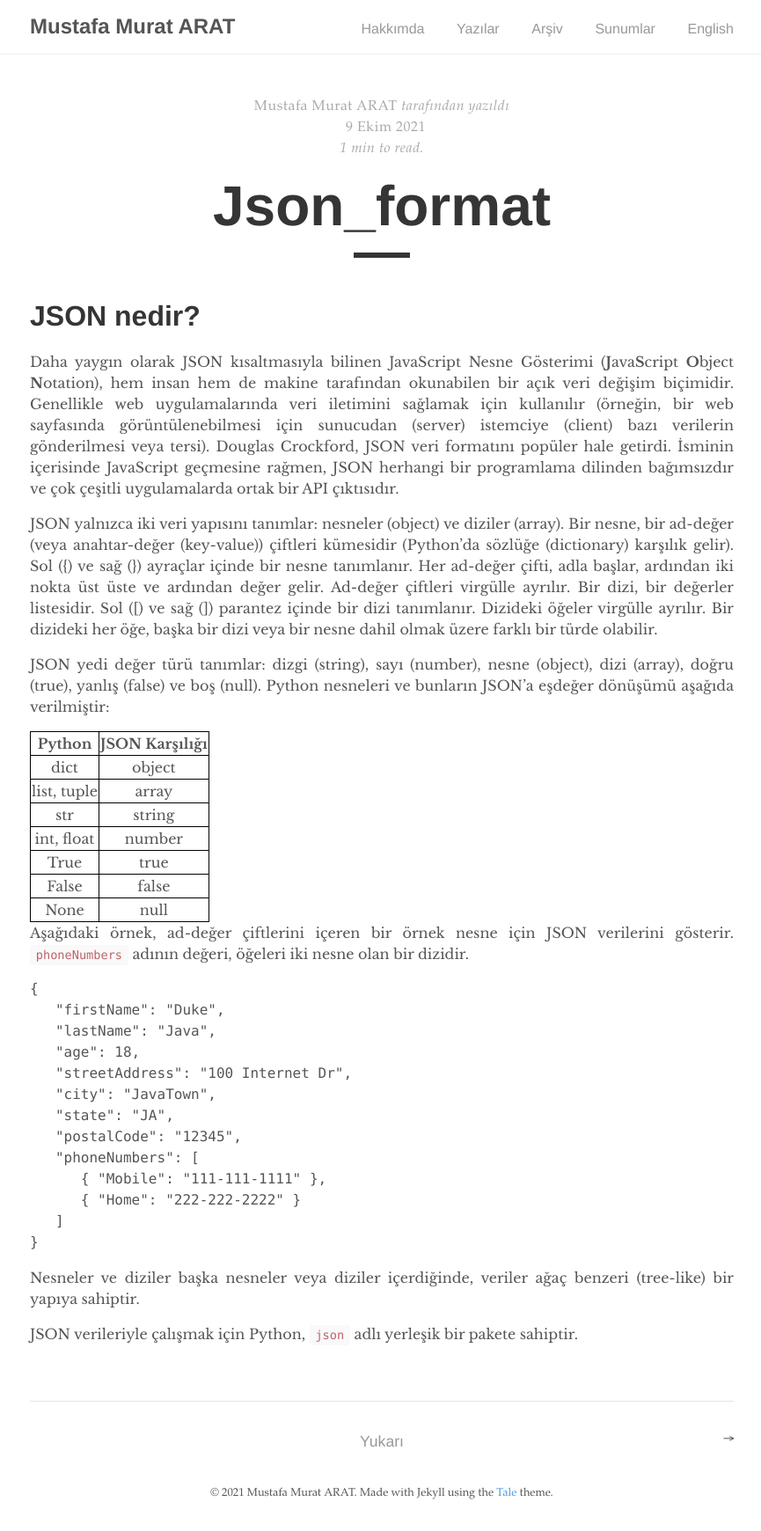
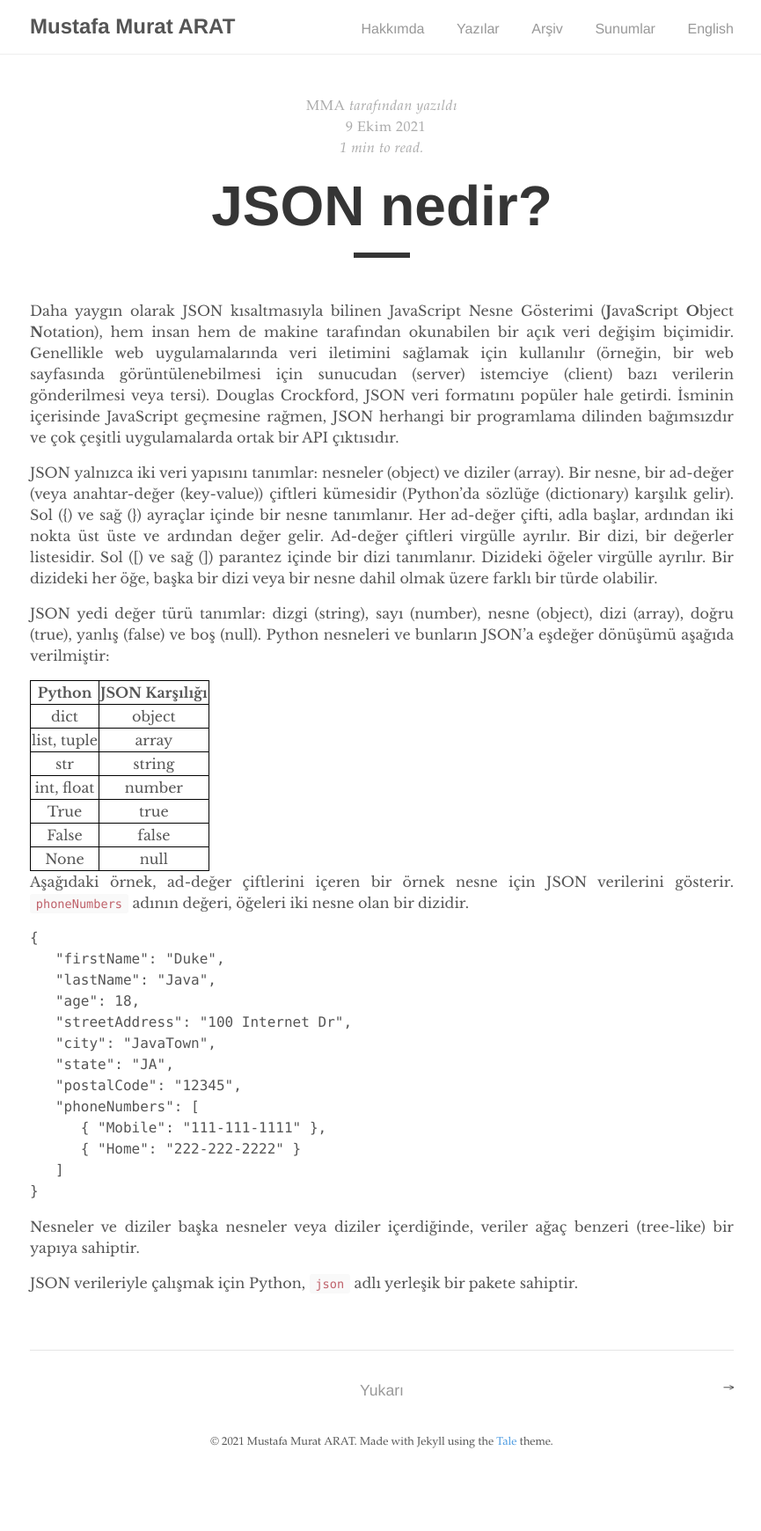
Before and after one commit to mmuratarat/turkish, a Jekyll site: the page built from _posts/2021-10-09-JSON_format.md, in a window 1280 px wide. Shown: the whole page at 88% size, without its empty margins (206-1071 px from the left). Built offline with Jekyll 4.4.1, drawn with Linux system fonts in a browser that asks for light colours; our own code applies the rules of GitHub Pages for plain Markdown files; comment, search, counter and statistics services are not loaded; after the commit the page ends 1682 px from its top, so only the background shows below that.

Commit message:
Update 2021-10-09-JSON_format.md

```diff
--- a/_posts/2021-10-09-JSON_format.md
+++ b/_posts/2021-10-09-JSON_format.md
@@ -1,5 +1,9 @@
-# JSON nedir?
-
+---
+layout: post
+title:  "JSON nedir?"
+author: "MMA"
+comments: true
+---
 
 Daha yaygın olarak JSON kısaltmasıyla bilinen JavaScript Nesne Gösterimi (**J**ava**S**cript **O**bject **N**otation), hem insan hem de makine tarafından okunabilen bir açık veri değişim biçimidir. Genellikle web uygulamalarında veri iletimini sağlamak için kullanılır (örneğin, bir web sayfasında görüntülenebilmesi için sunucudan (server) istemciye (client) bazı verilerin gönderilmesi veya tersi). Douglas Crockford, JSON veri formatını popüler hale getirdi. İsminin içerisinde JavaScript geçmesine rağmen, JSON herhangi bir programlama dilinden bağımsızdır ve çok çeşitli uygulamalarda ortak bir API çıktısıdır.
 
```
